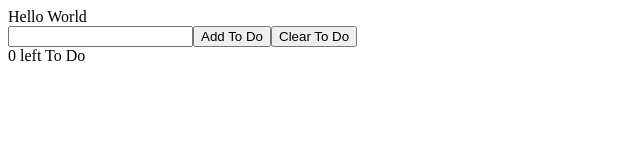
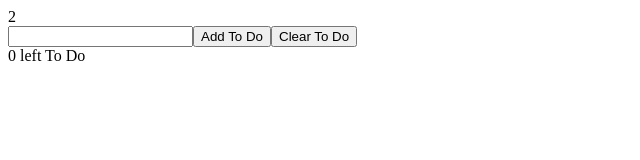
Before and after one commit to akibiaons/learn-react-in-x-min, a React (Create React App) app: page / in a window 1280 px wide. Shown: the top 160 px of the page, without its empty margins (0-640 px from the left). Built offline with nearby package versions, Linux system fonts and the light colour scheme.

Commit message:
ading useState to keep track of tasks

```diff
--- a/src/App.js
+++ b/src/App.js
@@ -2,10 +2,10 @@ import React, { useState } from "react";
 import ToDoList from "./ToDoList";
 
 function App() {
-  const [todos, setTodos] = useState([]);
+  const [todos, setTodos] = useState(["todo 1", "todo 2"]);
   return (
     <>
-      <ToDoList />
+      <ToDoList todos={todos} />
       <input type="text" />
       <button>Add To Do</button>
       <button>Clear To Do</button>
--- a/src/ToDoList.js
+++ b/src/ToDoList.js
@@ -1,7 +1,5 @@
 import React from "react";
 
-export default function ToDoList() {
-  return (
-    <div>Hello World</div> // Will be adding more text but this will show up in <App>
-  );
+export default function ToDoList({ todos }) {
+  return <div>{todos.length}</div>;
 }
--- /dev/null
+++ b/src/Todo.js
@@ -0,0 +1,5 @@
+import React from "react";
+
+export default function Todo() {
+  return <div>Todo</div>;
+}
```
